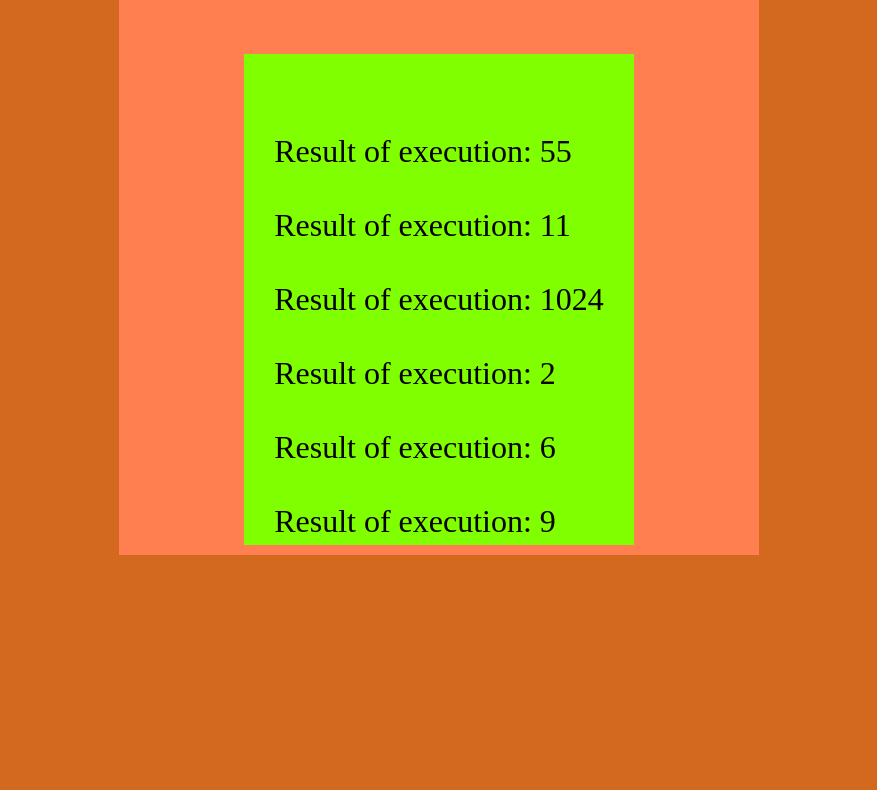
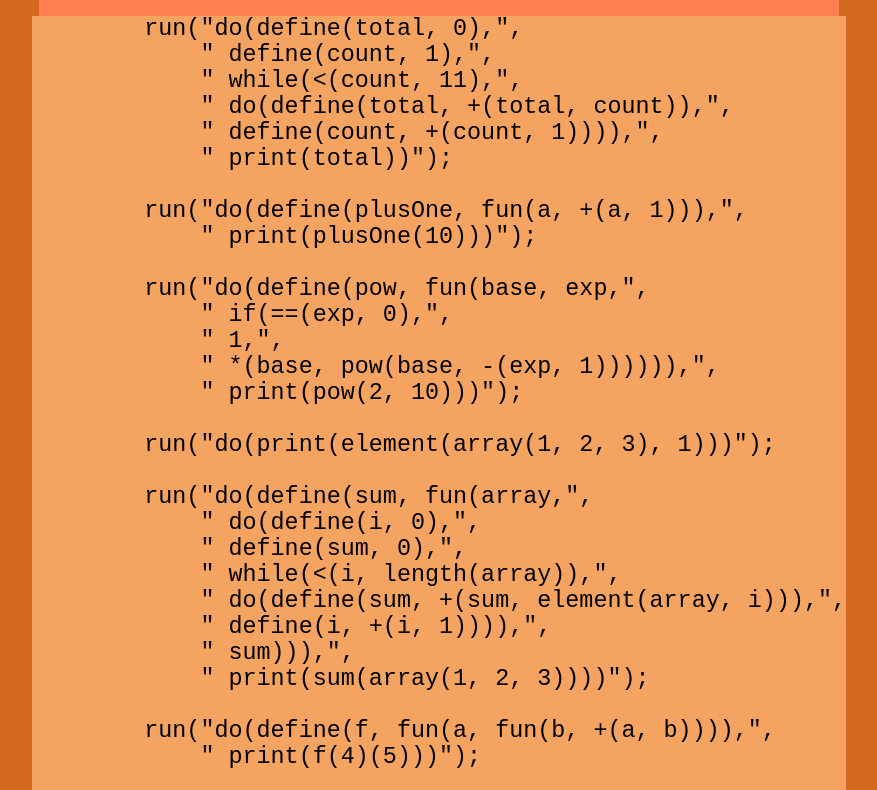
Before and after one commit to MarkAlexI/-egg-language, a plain HTML site: page index.html in a window 1280 px wide. Shown: the part 538-1328 px from the top of the page, without its empty margins (201-1078 px from the left). Before the commit the page ends 1101 px from the top, so only its background shows below. Drawn offline with Linux system fonts and the light colour scheme.

Commit message:
Add some visualisation for executable code.

```diff
--- a/index.html
+++ b/index.html
@@ -16,6 +16,40 @@
             <li><del>Output to this window.</del></li>
             <li>More methods.</li>
         </ol>
+        <p>Input commands:</p>
+        <br>
+        <pre id="input">
+        run("do(define(total, 0),",
+            " define(count, 1),",
+            " while(<(count, 11),",
+            " do(define(total, +(total, count)),",
+            " define(count, +(count, 1)))),",
+            " print(total))");
+
+        run("do(define(plusOne, fun(a, +(a, 1))),",
+            " print(plusOne(10)))");
+
+        run("do(define(pow, fun(base, exp,",
+            " if(==(exp, 0),",
+            " 1,",
+            " *(base, pow(base, -(exp, 1)))))),",
+            " print(pow(2, 10)))");
+
+        run("do(print(element(array(1, 2, 3), 1)))");
+
+        run("do(define(sum, fun(array,",
+            " do(define(i, 0),",
+            " define(sum, 0),",
+            " while(<(i, length(array)),",
+            " do(define(sum, +(sum, element(array, i))),",
+            " define(i, +(i, 1)))),",
+            " sum))),",
+            " print(sum(array(1, 2, 3))))");
+
+        run("do(define(f, fun(a, fun(b, +(a, b)))),",
+            " print(f(4)(5)))");
+
+        </pre>
         <p>Results:</p>
         <br>
         <div id="output"></div>
--- a/style.css
+++ b/style.css
@@ -3,18 +3,18 @@ body {
 }
 .content {
     background-color: coral;
-    max-width: 620px;
+    max-width: 780px;
     display: flex;
     flex-direction: column;
     margin: 0px auto;
     padding: 10px;
     justify-content: center;
     align-items: center;
-    font-size: 2em;
+    font-size: 1.8em;
 }
 @media (max-width: 620px) {
     .content {
-        font-size: 1.8em;
+        font-size: 1.5em;
     }
 }
 h1 {
@@ -29,5 +29,9 @@ del {
 }
 #output {
     background-color: chartreuse;
-    padding: 5px 30px;
+    padding: 5px 50px;
 }
+
+#input {
+    background-color: sandybrown;
+}
```
Also changed, not shown: run.js (+13 -15 lines).
